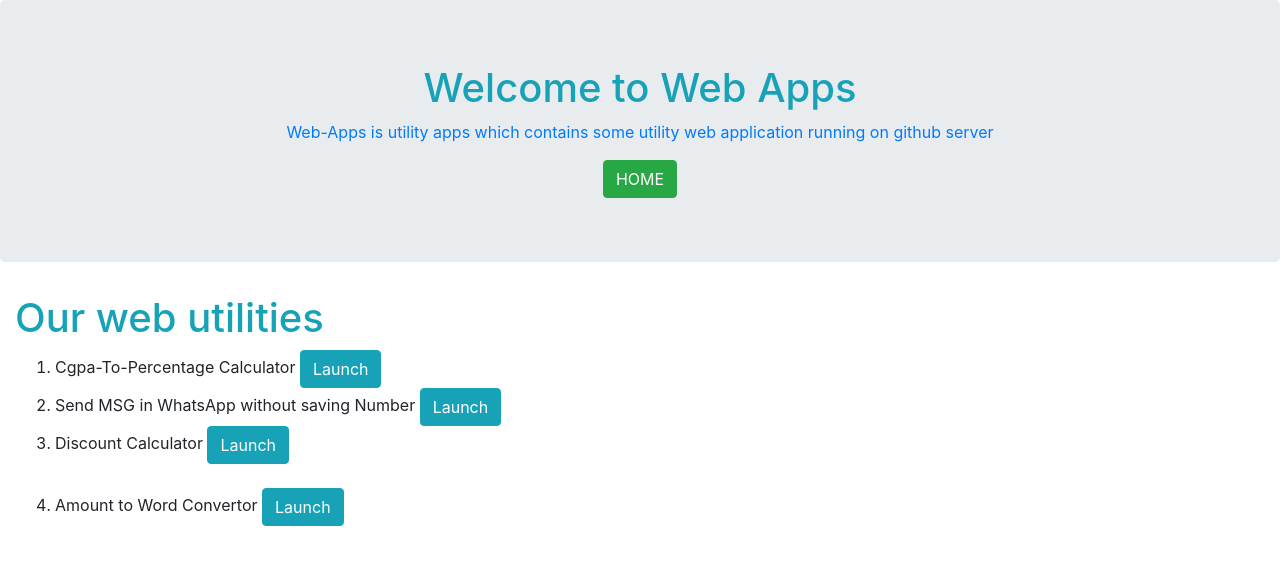
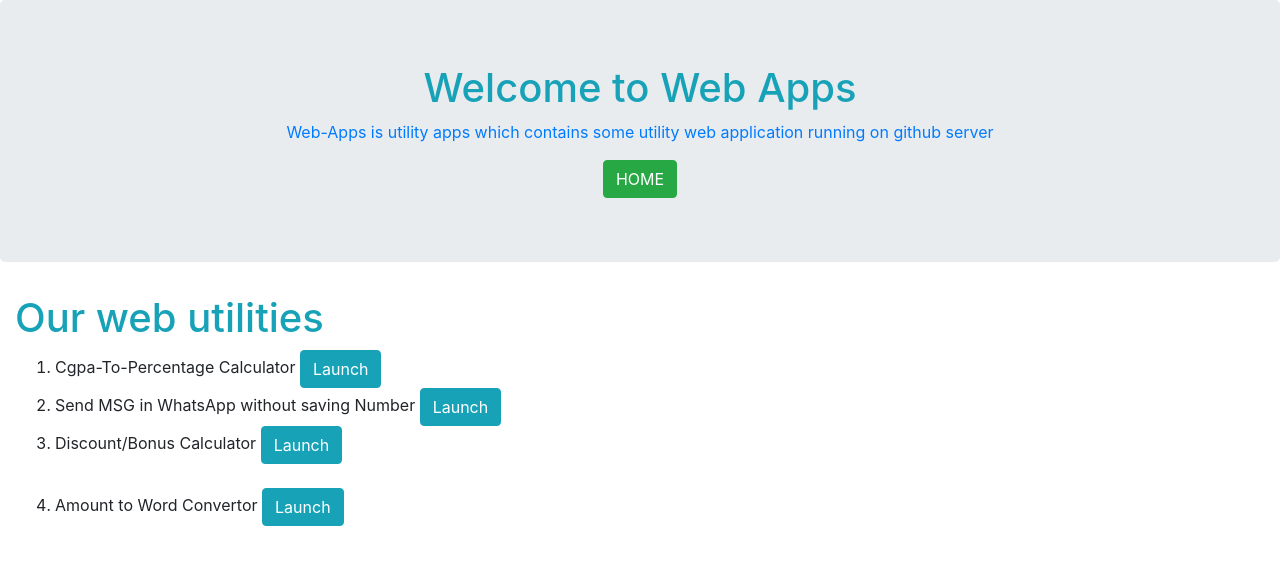
Before and after one commit to itsmrajesh/web-apps, a plain HTML site: page index.html in a window 1280 px wide. Drawn offline with nearby package versions, Linux system fonts and the light colour scheme.

Commit message:
changes in index page

```diff
--- a/index.html
+++ b/index.html
@@ -30,7 +30,7 @@
                                 class="btn btn-info">Launch</button></a> </li>
                     <li>Send MSG in WhatsApp without saving Number <a href="whatsapp.html"><button
                                 class="btn btn-info">Launch</button></a></li>
-                    <li>Discount Calculator <a href="discount-calc.html"><button
+                    <li>Discount/Bonus Calculator <a href="discount-calc.html"><button
                                 class="btn btn-info">Launch</button></a></li>
                                 <br>
                     <li>Amount to Word Convertor <a href="money-to-words.html"><button
```
